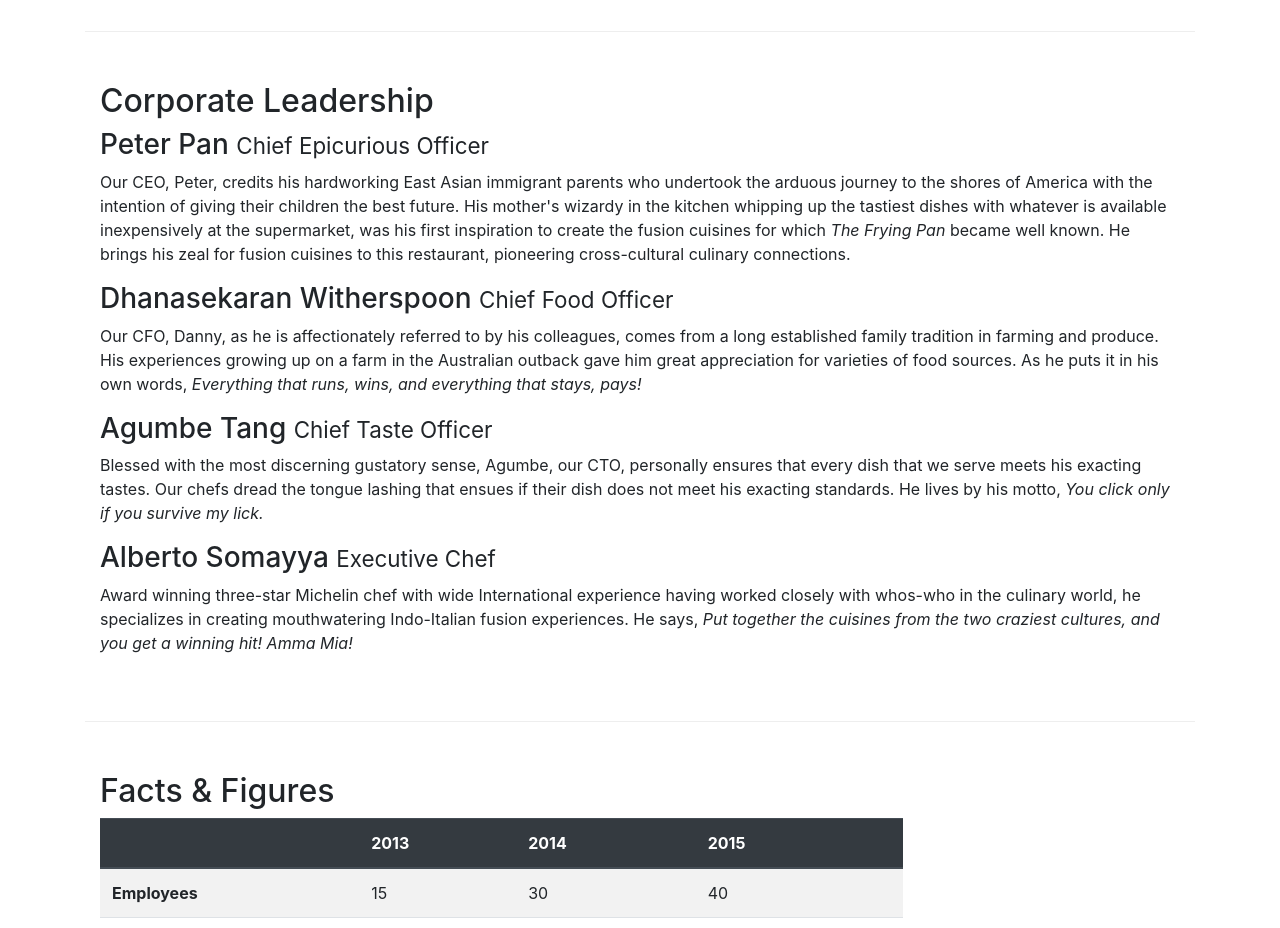
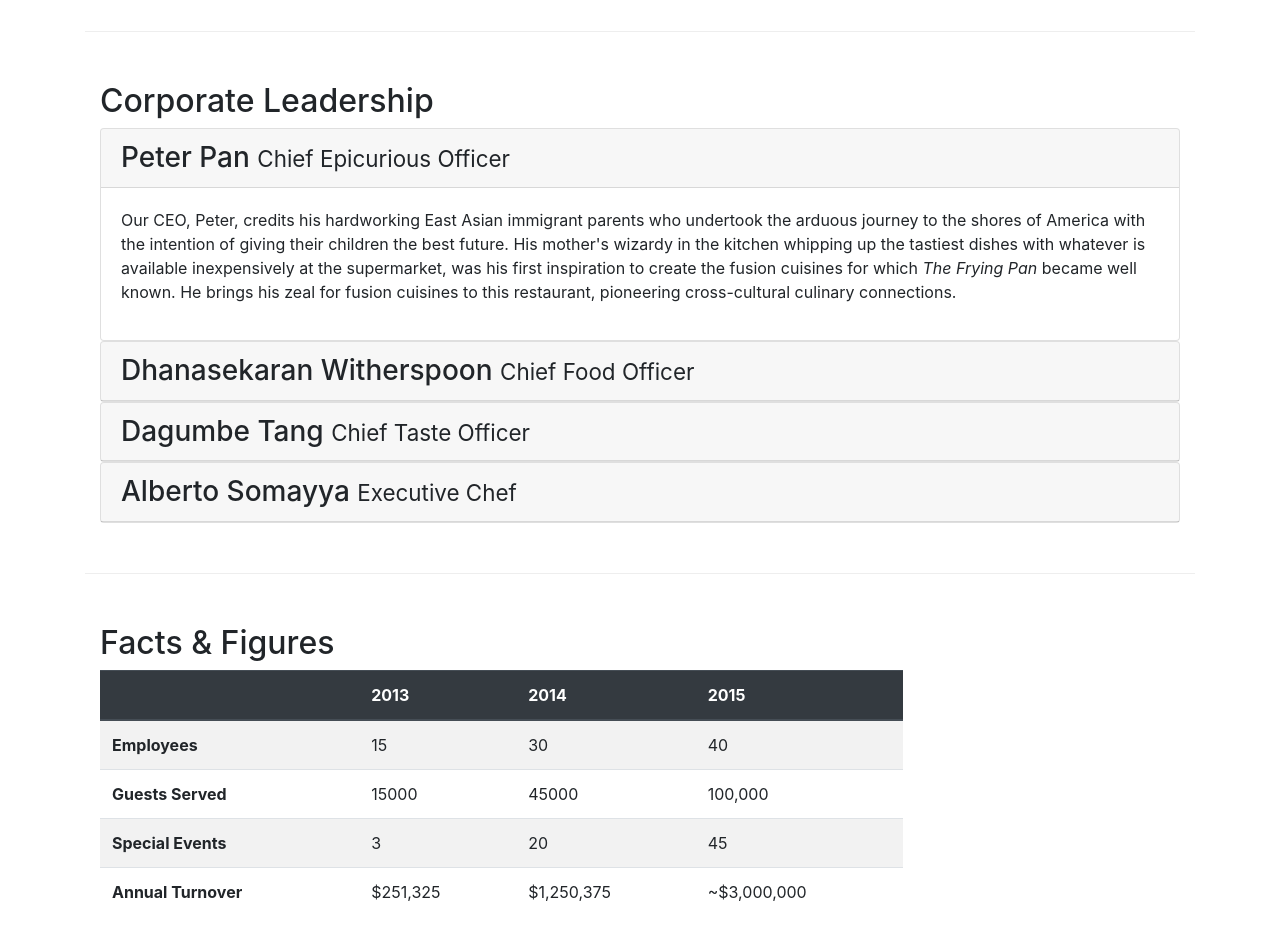
Before and after one commit to sbjroll/bproject, a website: page aboutus.html in a window 1280 px wide. Shown: the part 940-1868 px from the top of the page. Drawn offline with nearby package versions, Linux system fonts and the light colour scheme.

Commit message:
accordion and collapse

```diff
--- a/aboutus.html
+++ b/aboutus.html
@@ -100,14 +100,68 @@
         <div class="row row-content">
             <div class="col-12">
                 <h2>Corporate Leadership</h2>
-                <h3>Peter Pan <small>Chief Epicurious Officer</small></h3>
-                <p class="d-none d-sm-block">Our CEO, Peter, credits his hardworking East Asian immigrant parents who undertook the arduous journey to the shores of America with the intention of giving their children the best future. His mother's wizardy in the kitchen whipping up the tastiest dishes with whatever is available inexpensively at the supermarket, was his first inspiration to create the fusion cuisines for which <em>The Frying Pan</em> became well known. He brings his zeal for fusion cuisines to this restaurant, pioneering cross-cultural culinary connections.</p>
-                <h3>Dhanasekaran Witherspoon <small>Chief Food Officer</small></h3>
-                <p class="d-none d-sm-block">Our CFO, Danny, as he is affectionately referred to by his colleagues, comes from a long established family tradition in farming and produce. His experiences growing up on a farm in the Australian outback gave him great appreciation for varieties of food sources. As he puts it in his own words, <em>Everything that runs, wins, and everything that stays, pays!</em></p>
-                <h3>Agumbe Tang <small>Chief Taste Officer</small></h3>
-                <p class="d-none d-sm-block">Blessed with the most discerning gustatory sense, Agumbe, our CTO, personally ensures that every dish that we serve meets his exacting tastes. Our chefs dread the tongue lashing that ensues if their dish does not meet his exacting standards. He lives by his motto, <em>You click only if you survive my lick.</em></p>
-                <h3>Alberto Somayya <small>Executive Chef</small></h3>
-                <p class="d-none d-sm-block">Award winning three-star Michelin chef with wide International experience having worked closely with whos-who in the culinary world, he specializes in creating mouthwatering Indo-Italian fusion experiences. He says, <em>Put together the cuisines from the two craziest cultures, and you get a winning hit! Amma Mia!</em></p>
+
+                <div id="accordion">
+                    <div class="card">
+                        <div class="card-header" role="tab" id="peterhead">
+                             <h3 class="mb-0">
+                                <a data-toggle="collapse" data-target="#peter">
+                                    Peter Pan <small>Chief Epicurious Officer</small>
+                                </a>
+                             </h3>
+                        </div>
+                        <div class="collapse show" id="peter" data-parent="#accordion">
+                            <div class="card-body">
+                                <p class="d-none d-sm-block">Our CEO, Peter, credits his hardworking East Asian immigrant parents who undertook the arduous journey to the shores of America with the intention of giving their children the best future. His mother's wizardy in the kitchen whipping up the tastiest dishes with whatever is available inexpensively at the supermarket, was his first inspiration to create the fusion cuisines for which <em>The Frying Pan</em> became well known. He brings his zeal for fusion cuisines to this restaurant, pioneering cross-cultural culinary connections.</p>
+                            </div>
+                        </div>
+                    </div>
+
+                    <div class="card">
+                        <div class="card-header" role="tab" id="dannyhead">
+                             <h3 class="mb-0">
+                                <a data-toggle="collapse" data-target="#danny">
+                                     Dhanasekaran Witherspoon <small>Chief Food Officer</small>
+                                </a>
+                             </h3>
+                        </div>
+                        <div class="collapse" id="danny" data-parent="#accordion">
+                            <div class="card-body">
+                                <p class="d-none d-sm-block">Our CFO, Danny, as he is affectionately referred to by his colleagues, comes from a long established family tradition in farming and produce. His experiences growing up on a farm in the Australian outback gave him great appreciation for varieties of food sources. As he puts it in his own words, <em>Everything that runs, wins, and everything that stays, pays!</em></p>
+                            </div>
+                        </div>
+                    </div>
+
+                    <div class="card">
+                        <div class="card-header" role="tab" id="agumbehead">
+                             <h3 class="mb-0">
+                                <a data-toggle="collapse" data-target="#agumbe">
+                                     Dagumbe Tang <small>Chief Taste Officer</small>
+                                </a>
+                             </h3>
+                        </div>
+                        <div class="collapse" id="agumbe" data-parent="#accordion">
+                            <div class="card-body">
+                                <p class="d-none d-sm-block">Blessed with the most discerning gustatory sense, Agumbe, our CTO, personally ensures that every dish that we serve meets his exacting tastes. Our chefs dread the tongue lashing that ensues if their dish does not meet his exacting standards. He lives by his motto, <em>You click only if you survive my lick.</em></p>
+                            </div>
+                        </div>
+                    </div>
+
+                    <div class="card">
+                        <div class="card-header" role="tab" id="albertohead">
+                             <h3 class="mb-0">
+                                <a data-toggle="collapse" data-target="#alberto">
+                                     Alberto Somayya <small>Executive Chef</small>
+                                </a>
+                            </h3>
+                        </div>
+                        <div class="collapse" id="alberto" data-parent="#accordion">
+                            <div class="card-body">
+                                <p class="d-none d-sm-block">Award winning three-star Michelin chef with wide International experience having worked closely with whos-who in the culinary world, he specializes in creating mouthwatering Indo-Italian fusion experiences. He says, <em>Put together the cuisines from the two craziest cultures, and you get a winning hit! Amma Mia!</em></p>
+                            </div>
+                        </div>
+                    </div>
+                </div>
             </div>
        </div>
        <div class="row row-content">
--- a/css/styles.css
+++ b/css/styles.css
@@ -37,3 +37,10 @@ body{
 .navbar-dark {
 	background-color: #512DA8;
 }
+
+.tab-content {
+    border-left: 1px solid #ddd;
+    border-right: 1px solid #ddd;
+    border-bottom: 1px solid #ddd;
+    padding: 10px;
+}
```
Also changed, not shown: 1 other file.
